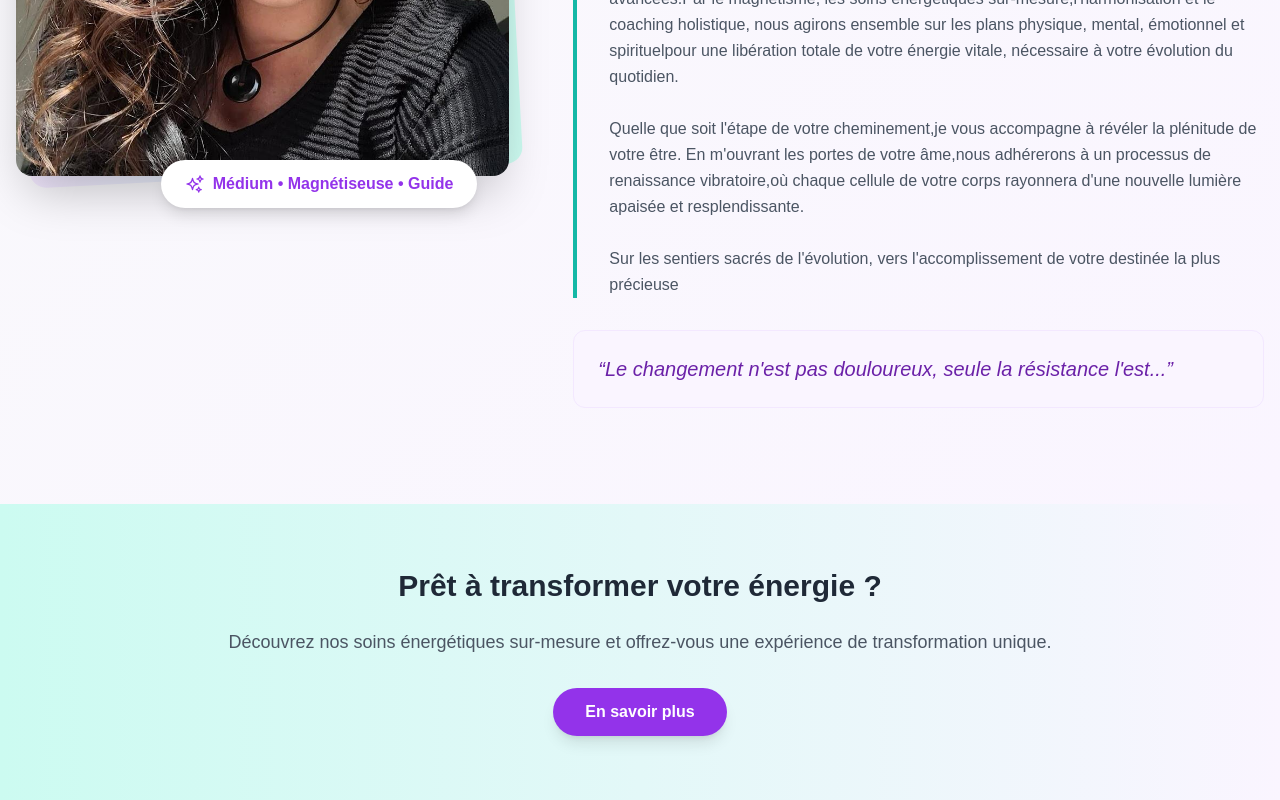
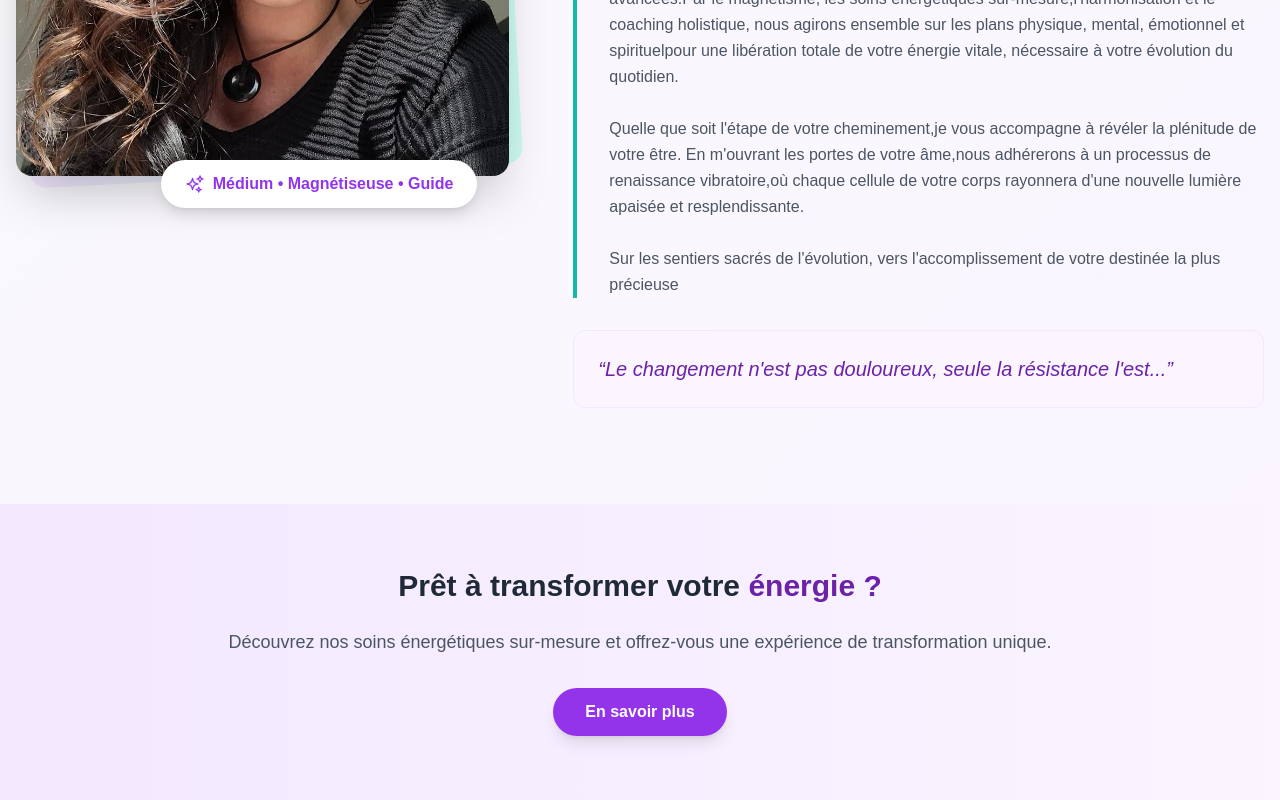
Before and after one commit to flowxt/krisnextjs, a Next.js app: page / in a window 1280 px wide. Shown: the part 1502-2302 px from the top of the page. Built offline with nearby package versions, Linux system fonts and the light colour scheme.

Commit message:
couleur cta

```diff
--- a/src/app/components/Cta.jsx
+++ b/src/app/components/Cta.jsx
@@ -8,11 +8,11 @@ const Cta = () => {
         initial={{ opacity: 0 }}
         animate={{ opacity: 1 }}
         transition={{ duration: 0.8 }}
-        className="w-full py-16 bg-gradient-to-r from-teal-100 to-purple-50"
+        className="w-full py-16 bg-gradient-to-r from-purple-100 to-purple-50"
       >
         <div className="max-w-7xl mx-auto text-center px-4">
           <h3 className="text-3xl font-semibold text-gray-800 mb-6">
-            Prêt à transformer votre énergie ?
+            Prêt à transformer votre <span className='text-purple-800'>énergie ?</span>
           </h3>
           <p className="text-lg text-gray-600 mb-8">
             Découvrez nos soins énergétiques sur-mesure et offrez-vous une
```
Also changed, not shown: src/app/pages/about.js (deleted), src/app/pages/contact.js (deleted).
